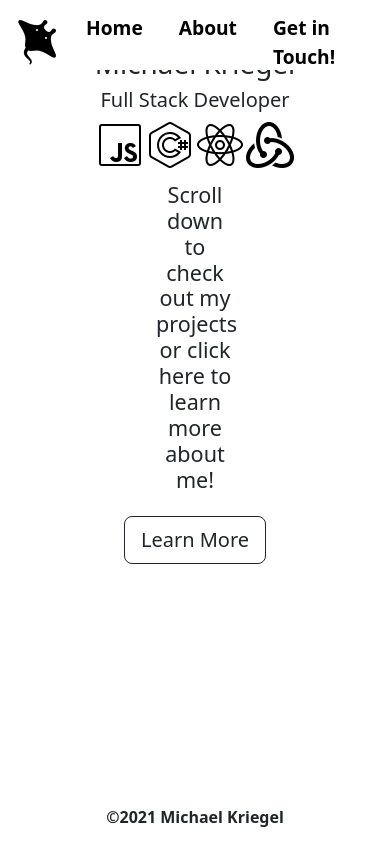
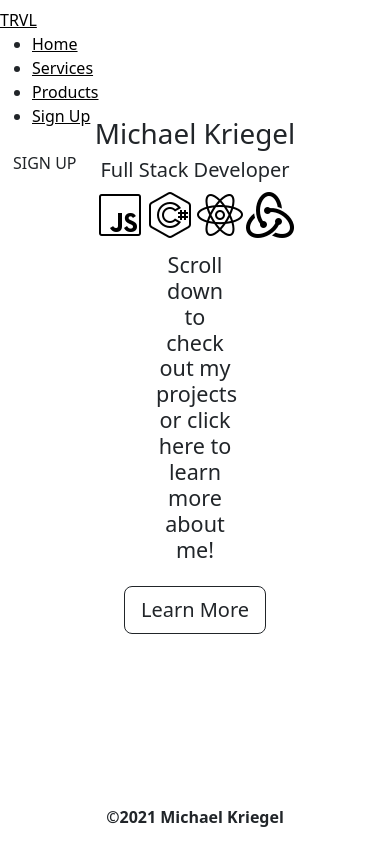
Before and after one commit to mikkrieg/portfolioUpgrade, a React (Create React App) app: page / in a window 390 px wide. Shown: the top 844 px of the page. Built offline with nearby package versions, Linux system fonts and the light colour scheme.

Commit message:
Begin creating new responsive nav bar

```diff
--- a/src/App.js
+++ b/src/App.js
@@ -1,5 +1,5 @@
 import React from 'react';
-import Navigation from './components/Navigation';
+import Navbar from './components/Navbar';
 import Home from './components/Home';
 import Footer from './components/Footer';
 import About from './components/About';
@@ -9,7 +9,7 @@
 function App() {
   return (
     <Router>
-      <Navigation/>
+      <Navbar/>
       <Switch>
         <Route path='/' exact component={Home} />
         <Route path='/about' component={About} />
--- /dev/null
+++ b/src/components/Button.js
@@ -0,0 +1,21 @@
+import React from 'react';
+import '../sass/components/Button.scss';
+import {Link} from 'react-router-dom';
+
+const STYLES = ['btn--primary', 'btn--outline'];
+
+const SIZES =['btn--medium', 'btn--large'];
+
+export const Button = ({children, type, onClick, buttonStyle, buttonSize}) => {
+  const checkButtonStyle = STYLES.includes(buttonStyle) ? buttonStyle : STYLES[0];
+
+  const checkButtonSize = SIZES.includes(buttonSize) ? buttonSize : SIZES[0];
+
+  return (
+    <Link to='/sign-up' className='btn-mobile'>
+      <button className={`btn ${checkButtonStyle} ${checkButtonSize}`} onClick={onClick} type={type}>
+        {children}
+      </button>
+    </Link>
+  )
+}
--- /dev/null
+++ b/src/components/Navbar.js
@@ -0,0 +1,62 @@
+import React, {useState} from 'react';
+import {Link} from 'react-router-dom';
+import {Button} from './Button';
+import '../sass/components/navbar.scss';
+import img from './../img/icons8-stingray-50.png';
+
+function Navbar() {
+  const [click, setClick] = useState(false);
+  const [button, setButton] = useState(true);
+
+  const handleClick = () => setClick(!click);
+  const closeMobileMenu = () => setClick(false);
+  const showButton = () => {
+    if(window.innerWidth <= 960) {
+      setButton(false);
+    } else {
+      setButton(true);
+    }
+  }
+
+  window.addEventListener('resize', showButton);
+
+  return (
+    <>
+      <nav className='navbar'>
+        <div className='navbar-container'>
+          <Link to='/' className='navbar-logo'>
+            TRVL <i className='fab fa-typo3' />
+          </Link>
+          <div className='menu-icon' onClick={handleClick}>
+            <i className={click ? 'fas fa-times' : 'fas fa-bars'} />
+          </div>
+          <ul className={click ? 'nav-menu active' : 'nav-menu'}>
+            <li className='nav-item'>
+              <Link to='/' className='nav-links' onClick={closeMobileMenu}>
+                Home
+              </Link>
+            </li>
+            <li className='nav-item'>
+              <Link to='/services' className='nav-links' onClick={closeMobileMenu}>
+                Services
+              </Link>
+            </li>
+            <li className='nav-item'>
+              <Link to='/products' className='nav-links' onClick={closeMobileMenu}>
+                Products
+              </Link>
+            </li>
+            <li className='nav-item'>
+              <Link to='/sign-up' className='nav-links-mobile' onClick={closeMobileMenu}>
+                Sign Up
+              </Link>
+            </li>
+          </ul>
+          {button && <Button buttonStyle='btn--outline'>SIGN UP</Button>}
+        </div>
+      </nav>
+    </>
+  )
+}
+
+export default Navbar;
--- a/src/components/Navigation.js
+++ /dev/null
@@ -1,52 +0,0 @@
-import React from 'react';
-import Container from 'react-bootstrap/Container';
-import Navbar from 'react-bootstrap/Navbar';
-import Nav from 'react-bootstrap/Nav';
-import './../sass/components/navigation.scss';
-import img from './../img/icons8-stingray-50.png';
-
-const Navigation = () => {
-  return(
-    <>
-    <Navbar collapseOnSelect fixed="top">
-      <Container>
-        <Navbar.Brand className='brand mt-3' href='/'><img src={img} alt='stingray icon'/></Navbar.Brand>
-        <Navbar.Toggle aria-controls="responsive-navbar-nav" />
-          <Nav className='align-content-end mt-3' variant='dark'>
-            <Nav.Link href='/'>Home</Nav.Link>
-            <Nav.Link href='/about'>About</Nav.Link>
-            <Nav.Link>Get in Touch!</Nav.Link>
-          </Nav>
-      </Container>
-    </Navbar>
-    </>
-  )
-}
-
-export default Navigation;
-
-// {/* <Navbar collapseOnSelect expand="lg" bg="dark" variant="dark">
-//   <Container>
-//   <Navbar.Brand href="#home">React-Bootstrap</Navbar.Brand>
-//   <Navbar.Toggle aria-controls="responsive-navbar-nav" />
-//   <Navbar.Collapse id="responsive-navbar-nav">
-//     <Nav className="me-auto">
-//       <Nav.Link href="#features">Features</Nav.Link>
-//       <Nav.Link href="#pricing">Pricing</Nav.Link>
-//       <NavDropdown title="Dropdown" id="collasible-nav-dropdown">
-//         <NavDropdown.Item href="#action/3.1">Action</NavDropdown.Item>
-//         <NavDropdown.Item href="#action/3.2">Another action</NavDropdown.Item>
-//         <NavDropdown.Item href="#action/3.3">Something</NavDropdown.Item>
-//         <NavDropdown.Divider />
-//         <NavDropdown.Item href="#action/3.4">Separated link</NavDropdown.Item>
-//       </NavDropdown>
-//     </Nav>
-//     <Nav>
-//       <Nav.Link href="#deets">More deets</Nav.Link>
-//       <Nav.Link eventKey={2} href="#memes">
-//         Dank memes
-//       </Nav.Link>
-//     </Nav>
-//   </Navbar.Collapse>
-//   </Container>
-// </Navbar> */}
--- /dev/null
+++ b/src/sass/components/Button.scss
@@ -0,0 +1,41 @@
+:root {
+  --primary: #fff;
+}
+
+.btn {
+  padding: 8px 20px;
+  border-radius: 2px;
+  outline: none;
+  border: none;
+  cursor: pointer;
+}
+
+.btn--primary {
+  background-color: var(--primary);
+  color: #242424;
+  border: 1px solid var(--primary);
+}
+
+.btn--outline {
+  background-color: transparent;
+  color: #FFF;
+  padding: 8px 20px;
+  border: 1px solid var(--primary);
+  transition: all 0.3s ease-out;
+}
+
+.btn--medium {
+  padding: 8px 20px;
+  font-size: 20px;
+}
+
+.btn--large {
+  padding: 12px 26px;
+  font-size: 20px;
+}
+
+.btn--medium:hover, .btn--large:hover {
+  background: #fff;
+  color: #242424;
+  transition: all 0.3s ease-out;
+}
```
Also changed, not shown: src/sass/components/navbar.scss (renamed from src/sass/components/navigation.scss).
